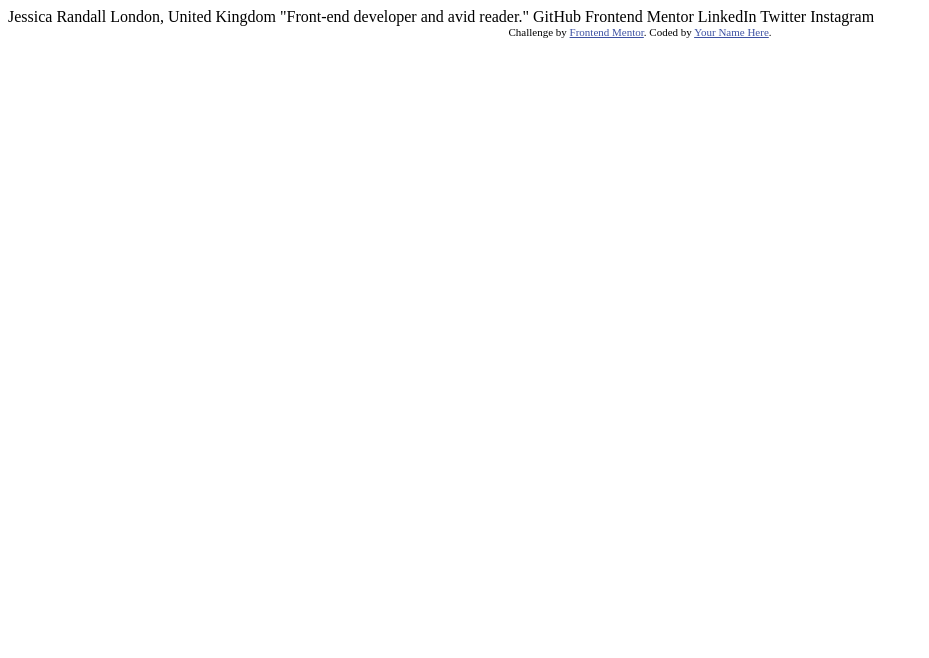
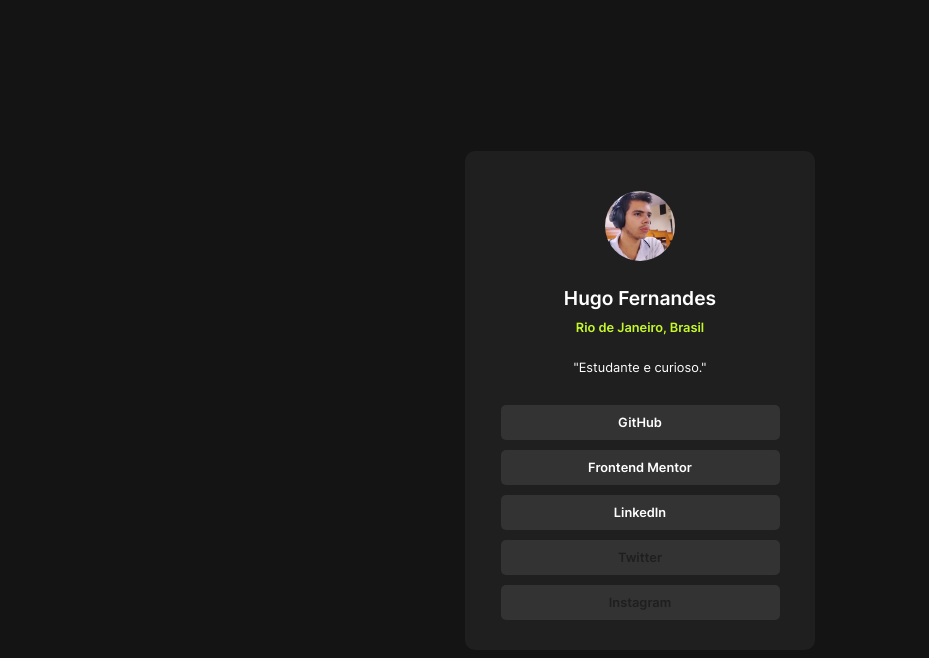
Before and after one commit to hugopfe/social-links-profile, a plain HTML site: page index.html in a window 1280 px wide. Shown: the whole page, without its empty margins (0-929 px from the left). Drawn offline with Linux system fonts and the light colour scheme.

Commit message:
Created project

```diff
--- a/index.html
+++ b/index.html
@@ -1,5 +1,5 @@
 <!DOCTYPE html>
-<html lang="en">
+<html lang="pt-br">
 <head>
   <meta charset="UTF-8">
   <meta name="viewport" content="width=device-width, initial-scale=1.0"> <!-- displays site properly based on user's device -->
@@ -8,27 +8,24 @@
 
   <title>Frontend Mentor | Social links profile</title>
 
-  <!-- Feel free to remove these styles or customise in your own stylesheet 👍 -->
-  <style>
-    .attribution { font-size: 11px; text-align: center; }
-    .attribution a { color: hsl(228, 45%, 44%); }
-  </style>
+  <link rel="stylesheet" href="styles/style.css">
+
 </head>
 <body>
-
-  Jessica Randall
-  London, United Kingdom
-  "Front-end developer and avid reader."
-
-  GitHub
-  Frontend Mentor
-  LinkedIn
-  Twitter
-  Instagram
-
-  <div class="attribution">
-    Challenge by <a href="https://www.frontendmentor.io?ref=challenge" target="_blank">Frontend Mentor</a>.
-    Coded by <a href="#">Your Name Here</a>.
-  </div>
+  <main>
+    <section>
+      <img src="./assets/images/avatar-hugo.jpg" alt="Avatar Hugo">
+      <h1>Hugo Fernandes</h1>
+      <p class="address">Rio de Janeiro, Brasil</p>
+      <p class="desc">"Estudante e curioso."</p>
+      <ul>
+        <li><a href="https://github.com/HugoPFe" target="_blank">GitHub</a></li>
+        <li><a href="https://www.frontendmentor.io/profile/hugopfe" target="_blank">Frontend Mentor</a></li>
+        <li><a href="https://www.linkedin.com/in/hugo-fernandes-027423275/" target="_blank">LinkedIn</a></li>
+        <li><a class="disabled" href="#">Twitter</a></li>
+        <li><a class="disabled" href="#">Instagram</a></li>
+      </ul>
+    </section>
+  </main>
 </body>
 </html>
--- /dev/null
+++ b/styles/style.css
@@ -0,0 +1,131 @@
+@charset "UTF-8";
+
+@font-face {
+    font-family: 'Inter 400';
+    src: url(/assets/fonts/Inter-VariableFont_slnt\,wght.ttf);
+    font-weight: 400;
+}
+
+@font-face {
+    font-family: 'Inter 600';
+    src: url(/assets/fonts/Inter-VariableFont_slnt\,wght.ttf);
+    font-weight: 600;
+}
+
+@font-face {
+    font-family: 'Inter 700';
+    src: url(/assets/fonts/Inter-VariableFont_slnt\,wght.ttf);
+    font-weight: 700;
+}
+
+:root {
+    --green: hsl(75, 94%, 57%);
+    --grey-1: hsl(0, 0%, 20%);
+    --grey-2: hsl(0, 0%, 12%);
+    --grey-3: hsl(0, 0%, 8%);
+
+    --paragraph-size: 14px;
+
+    --font-inter-400: 'Inter 400';
+    --font-inter-600: 'Inter 600';
+    --font-inter-700: 'Inter 700';
+}
+
+* {
+    margin: 0;
+    padding: 0;
+    box-sizing: border-box;
+}
+
+body {
+    background: var(--grey-3);
+
+    height: 100vh;
+    width: 100vw;
+
+    color: white;
+}
+
+main {
+    height: 100%;
+    width: 100%;
+    display: flex;
+    justify-content: center;
+    align-items: center;
+}
+
+section {
+    background-color: var(--grey-2);
+
+    border-radius: 10px;
+    min-width: 250px;
+    width: 50%;
+    max-width: 350px;
+    padding: 20px;
+
+    display: flex;
+    justify-content: center;
+    align-items: center;
+    flex-flow: wrap column;
+}
+
+img {
+    width: 70px;
+    border-radius: 50%;
+
+    margin: 20px 0;
+}
+
+h1 {
+    font-family: var(--font-inter-600);
+    margin: 5px 0;
+    font-size: 1.2em;
+}
+
+.address {
+    color: var(--green);
+    font-family: var(--font-inter-600);
+    font-size: 0.8em;
+    margin: 5px 0;
+}
+
+.desc {
+    font-family: var(--font-inter-400);
+    margin: 20px 0;
+    font-size: 0.8em;
+}
+
+ul {
+    list-style-type: none;
+    text-align: center;
+    width: 90%;
+}
+
+ul li {
+    margin: 10px 0;
+
+}
+
+ul a {
+    background-color: var(--grey-1);
+    border-radius: 5px;
+
+    display: block;
+    padding: 10px 0;
+
+    color: white;
+    text-decoration: none;
+    font-family: var(--font-inter-600);
+    font-size: 0.8em;
+}
+
+ul a:hover, ul a:active{
+    background-color: var(--green);
+    color: black;
+}
+
+a.disabled {
+    background-color: var(--grey-1) !important;
+    color: var(--grey-2) !important;
+    cursor: not-allowed;
+}
```
Also changed, not shown: assets/images/avatar-hugo.jpg (added), assets/images/avatar-jessica.jpeg (deleted).
